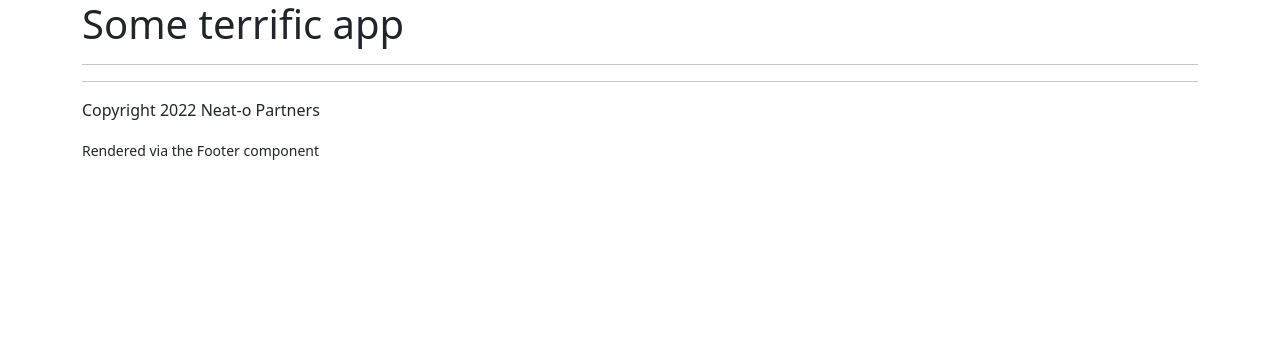
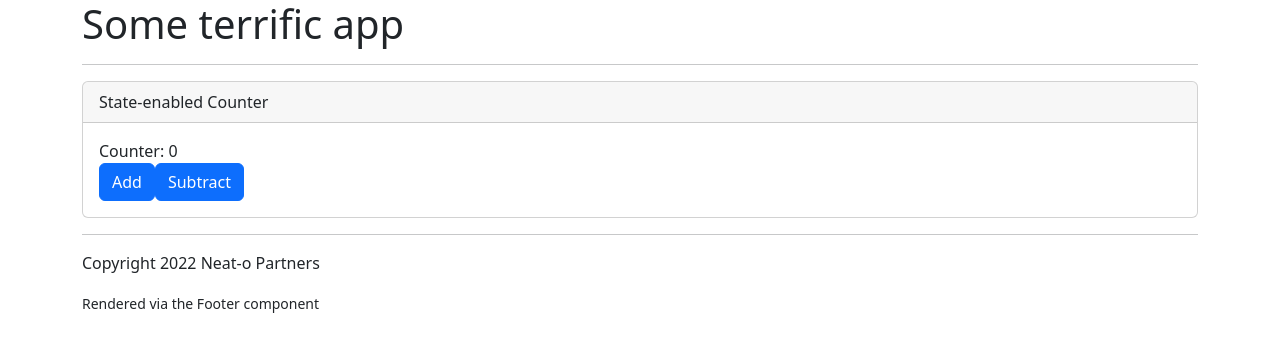
Before and after one commit to speedingplanet/intuit-feb-react, a React (Create React App) app: page / in a window 1280 px wide. Shown: the top 352 px of the page. Built offline with nearby package versions, Linux system fonts and the light colour scheme.

Commit message:
End of Day 3

```diff
--- a/src/App.tsx
+++ b/src/App.tsx
@@ -1,13 +1,23 @@
+/* eslint-disable @typescript-eslint/no-unused-vars */
 import React from 'react';
+import CounterState from './demos/CounterState';
+import EventHandling from './demos/EventHandling';
 import Footer from './Footer';
+import GridHeaderRow from './labs/GridHeaderRow';
 
 function App() {
+  // let columnNames = ['Alpha', 'Beta', 'Gamma', 'Delta', 'Iota'];
+  let columnNames = ['First Name', 'Last Name', 'City', 'State'];
+
   return (
     <main className="container">
       <header>
         <h1>Some terrific app</h1>
         <hr />
       </header>
+      {/* <GridHeaderRow columnNames={columnNames} /> */}
+      {/* <EventHandling /> */}
+      <CounterState />
       <Footer companyName="Neat-o Partners" year={2022} />
     </main>
   );
```
